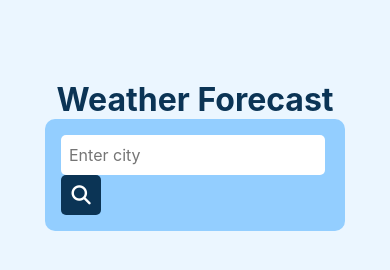
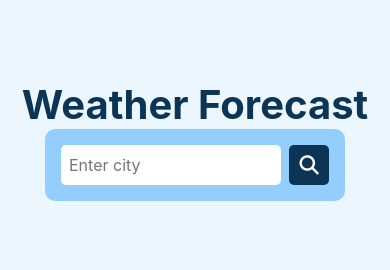
Before and after one commit to IbnDaanis/weather-app, a website built with Parcel: page src/index.html in a window 390 px wide. Built offline with nearby package versions, Linux system fonts and the light colour scheme.

Commit message:
More style changes and keyboard dismissed after form submit

```diff
--- a/src/scripts/app.js
+++ b/src/scripts/app.js
@@ -56,5 +56,6 @@ const searchInput = searchWeatherForm.querySelector('input')
 searchWeatherForm.onsubmit = e => {
   e.preventDefault()
   getDataFromAPI(searchInput.value)
+  document.activeElement.blur()
   searchInput.value = ''
 }
--- a/src/styles/styles.scss
+++ b/src/styles/styles.scss
@@ -35,7 +35,6 @@ button {
   outline: 0;
   border: 0;
   cursor: pointer;
-  display: inline-block;
 }
 
 .hide {
@@ -45,7 +44,7 @@ button {
 .container {
   margin: 5rem auto;
   width: 300px;
-  max-width: 90%;
+  max-width: 95%;
   height: 600px;
   display: flex;
   flex-direction: column;
@@ -56,8 +55,8 @@ button {
     width: 350px;
     color: #0b3455;
     font-size: 2.5rem;
-    @media (max-width: 400px) {
-      font-size: 2rem;
+    @media (max-width: 350px) {
+      font-size: 2.2rem;
     }
   }
   .form-container {
@@ -67,6 +66,8 @@ button {
     justify-content: center;
     background: rgb(147, 206, 255);
     border-radius: 10px;
+    form {
+      display: flex;
       label {
         opacity: 0;
         pointer-events: none;
@@ -76,8 +77,10 @@ button {
         height: 40px;
         padding: 0 0.5rem;
         border-radius: 5px;
+        width: 220px;
       }
       button {
+        margin-left: 0.5rem;
         height: 40px;
         width: 40px;
         border-radius: 5px;
@@ -90,6 +93,7 @@ button {
         }
         i {
           color: white;
+        }
       }
     }
   }
@@ -130,6 +134,7 @@ button {
         height: 40px;
         padding-right: 0.2rem;
         color: white;
+        font-weight: 500;
         background: none;
         transition: 0.2s ease-in-out;
         &.active {
```
Lines whose indentation alone changed are shown as unchanged.
